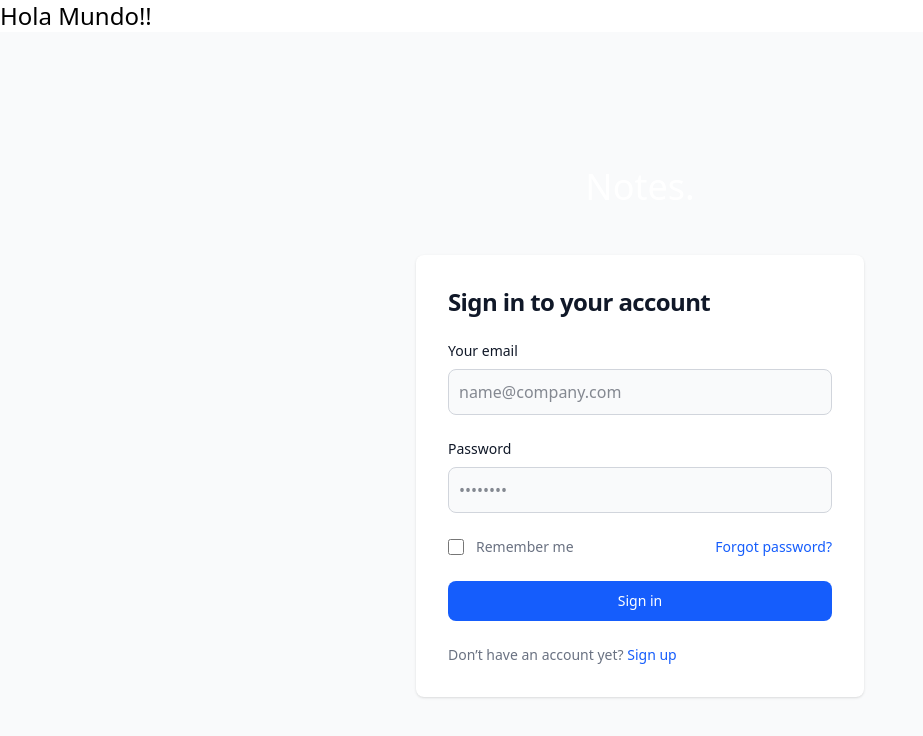
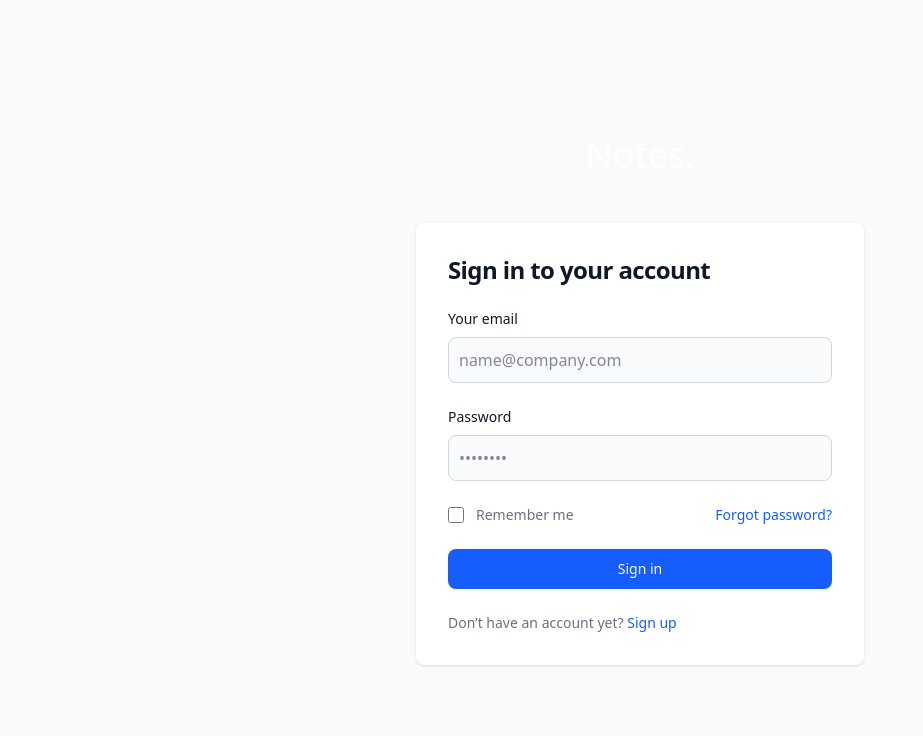
Before and after one commit to MateoRiosd93/angular-supabase-notes, an Angular app: page /auth/log-in in a window 1280 px wide. Shown: the top 736 px of the page, without its empty margins (0-923 px from the left). Built offline with nearby package versions, Linux system fonts and the light colour scheme.

Commit message:
feature(routes): Se configura route para cualquier path en el routing module de auth

```diff
--- a/src/app/app.component.html
+++ b/src/app/app.component.html
@@ -1,2 +1 @@
-<h1 class="text-2xl">Hola Mundo!!</h1>
 <router-outlet />
--- a/src/app/auth/features/auth-shell/auth-routing.ts
+++ b/src/app/auth/features/auth-shell/auth-routing.ts
@@ -8,5 +8,9 @@ export default [
     {
         path: 'log-in',
         loadComponent: () => import('../auth-log-in/auth-log-in.component')
+    },
+    {
+        path: '**',
+        redirectTo: 'log-in'
     }
 ] as Routes
```
